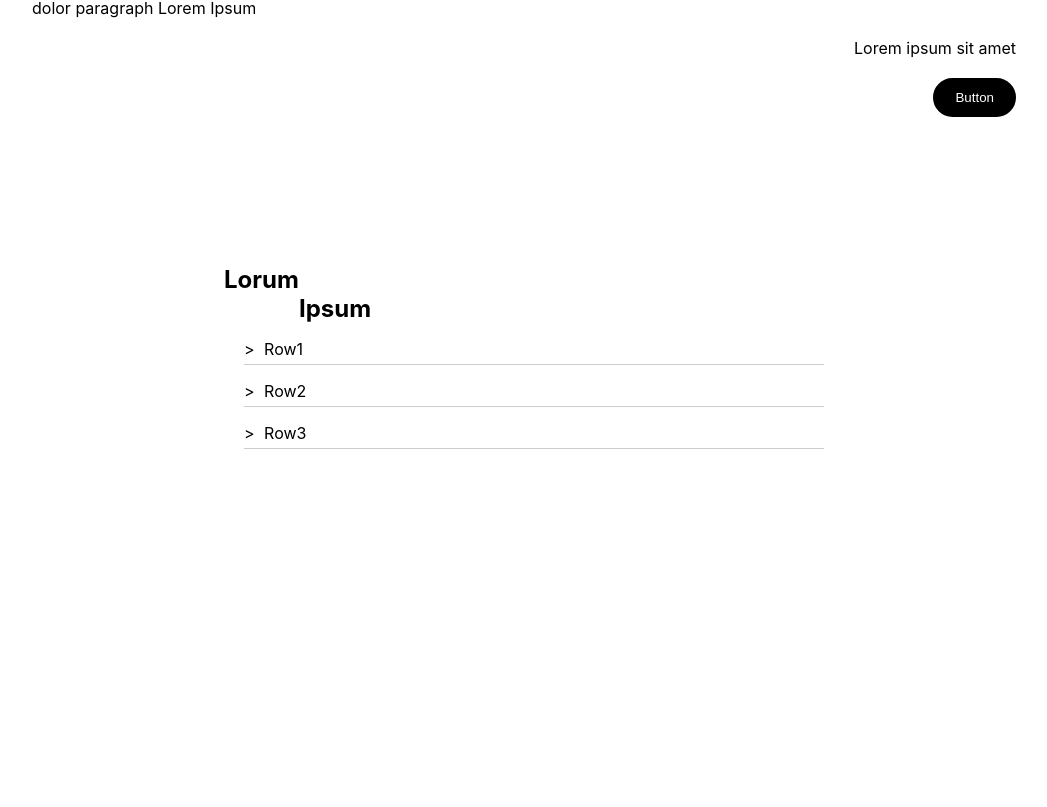
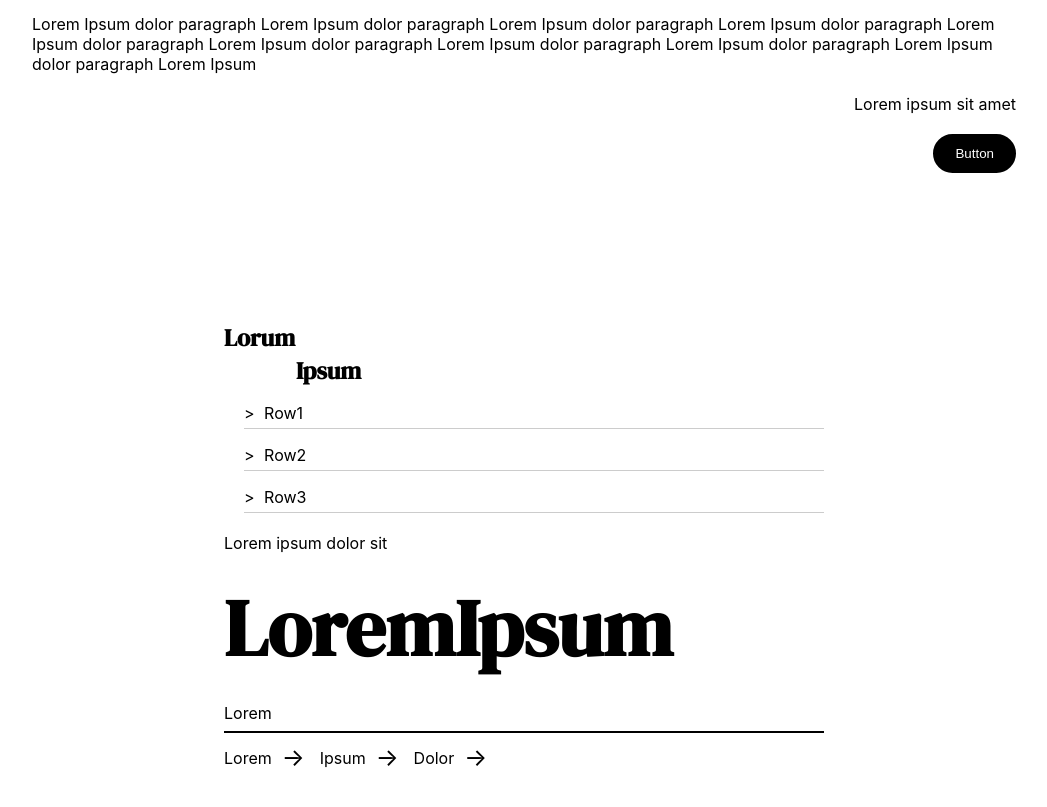
Before and after one commit to pyjamaproggers/chimera-webdev-speedrun, a React (Create React App) app: page / in a window 1280 px wide. Shown: the part 1045-1852 px from the top of the page, without its empty margins (116-1163 px from the left). Built offline with nearby package versions, Linux system fonts and the light colour scheme.

Commit message:
Temp font

```diff
--- a/src/App.js
+++ b/src/App.js
@@ -5,6 +5,7 @@ import Grey from './assets/Grey.jpeg'
 import Comp1 from './components/comp1/comp1';
 import Comp2 from './components/comp2/comp2';
 import Comp3 from './components/comp3/comp3';
+import Comp4 from './components/comp4/comp4';
 
 function App() {
 
@@ -15,6 +16,7 @@ function App() {
                     <Comp1/>
                     <Comp2/>
                     <Comp3/>
+                    <Comp4/>
                 </div>
             </div>
         </>
--- a/src/components/comp1/comp1.css
+++ b/src/components/comp1/comp1.css
@@ -1,3 +1,5 @@
+@import url('https://fonts.googleapis.com/css2?family=DM+Serif+Display&display=swap');
+
 .component1 {
   display: flex;
   flex-direction: column;
@@ -12,7 +14,7 @@
 .small-text {
   color: black;
   font-size: 1rem;
-    font-family: 'Times New Roman', Times, serif;
+  font-family: 'Times New Roman', Times, serif
 }
 
 .large-text {
@@ -20,7 +22,7 @@
   font-weight: bold;
   display: block;
   color: orange;
-    font-family: 'Times New Roman', Times, serif;
+  font-family: 'DM Serif Display', serif;
 }
 
 .aligned-texts {
@@ -32,9 +34,11 @@
 
 .end-text {
   margin-left: auto;
+  font-family: 'Times New Roman', Times, serif
 }
 
 .scroll-hint {
   font-size: small;
   color: grey;
+  font-family: 'Times New Roman', Times, serif
 }
--- a/src/components/comp3/comp3.css
+++ b/src/components/comp3/comp3.css
@@ -7,6 +7,7 @@
   .header-inline h2, .header-inline h3 {
     display: inline;
     margin-right: 5px;
+    font-family: 'DM Serif Display', serif;
   }
 
   .with-lines p {
--- a/src/components/comp4/comp4.css
+++ b/src/components/comp4/comp4.css
@@ -0,0 +1,36 @@
+.component4 {
+    text-align: left;
+    max-width: 600px;
+    margin: 20px auto;
+  }
+
+  .component4 h1.extremely-large {
+    font-size: 5em;
+    margin: 20px 0;
+    font-family: 'DM Serif Display', serif;
+  }
+
+  .component4 .with-line {
+    position: relative;
+    margin: 20px 0;
+  }
+
+  .component4 .with-line::after {
+    content: '';
+    position: absolute;
+    left: 0;
+    bottom: -10px;
+    width: 100%;
+    height: 2px;
+    background-color: black;
+  }
+
+  .component4 .with-arrows {
+    display: flex;
+    align-items: center;
+    gap: 10px;
+  }
+
+  .component4 .arrow {
+    font-size: 1.5em;
+  }
--- a/src/components/comp4/comp4.js
+++ b/src/components/comp4/comp4.js
@@ -4,7 +4,14 @@ import './comp4.css';
 function Comp4() {
   return (
     <div className="component4">
-
+      <p>Lorem ipsum dolor sit</p>
+      <h1 className="extremely-large">LoremIpsum</h1>
+      <p className="with-line">Lorem</p>
+      <div className="with-arrows">
+        <span>Lorem</span> <span className="arrow">{'->'}</span>
+        <span>Ipsum</span> <span className="arrow">{'->'}</span>
+        <span>Dolor</span> <span className="arrow">{'->'}</span>
+      </div>
     </div>
   );
 }
```
Lines whose indentation alone changed are shown as unchanged.
